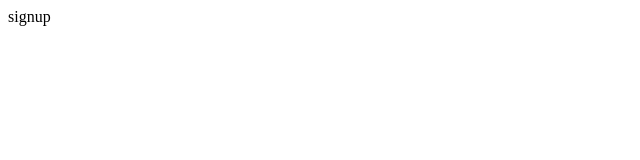
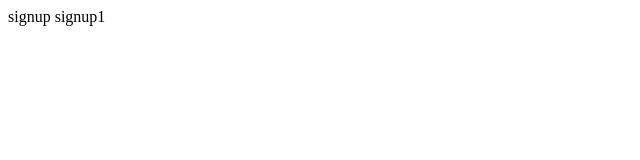
Before and after one commit to varun1307/gitprac, a plain HTML site: page singup.html in a window 1280 px wide. Shown: the full height of the page, 0-640 px from the left. Drawn offline with Linux system fonts and the light colour scheme.

Commit message:
added changes to singup.html

```diff
--- a/singup.html
+++ b/singup.html
@@ -8,6 +8,7 @@
 </head>
 <body>
     signup
+    signup1
 
 </body>
 </html>
```
